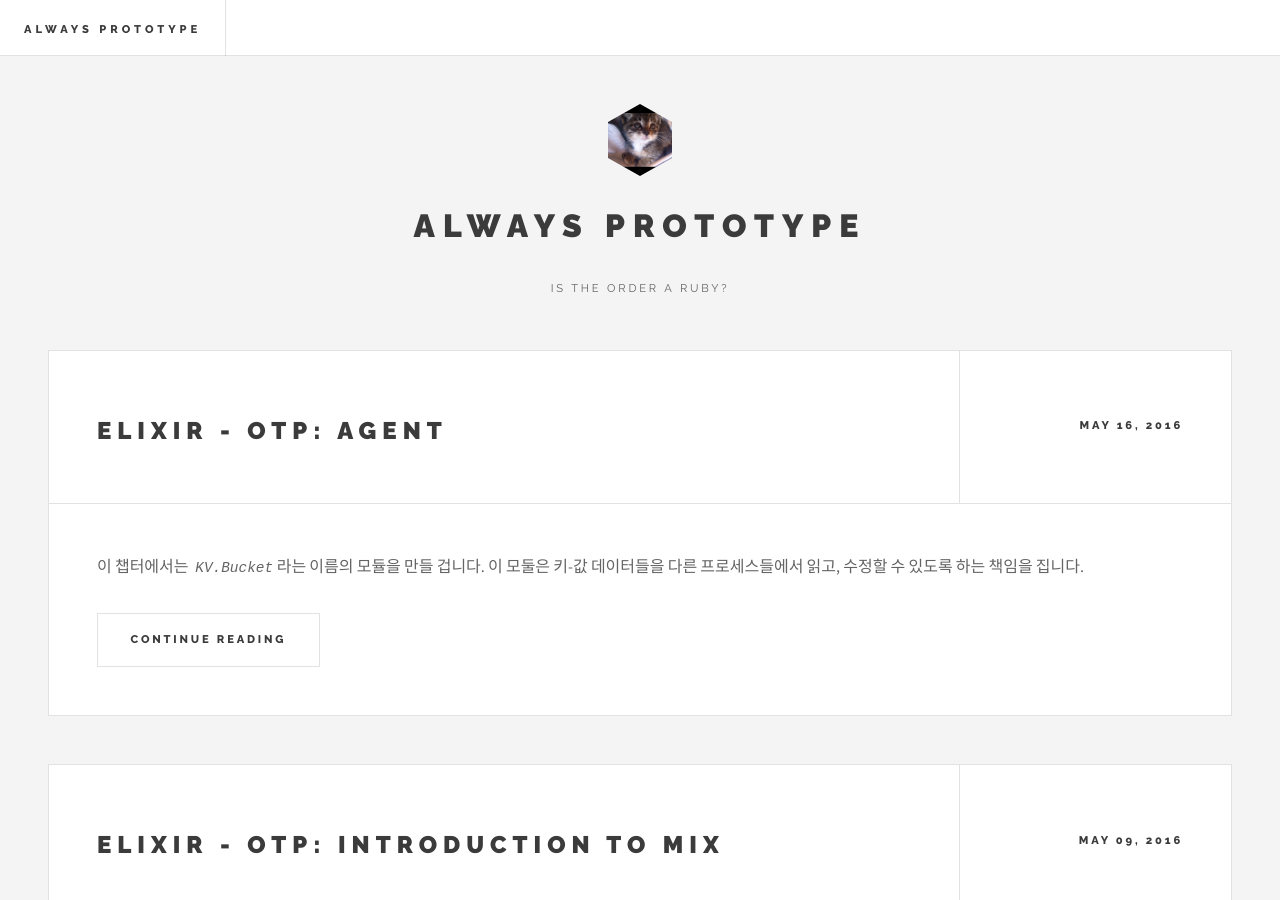
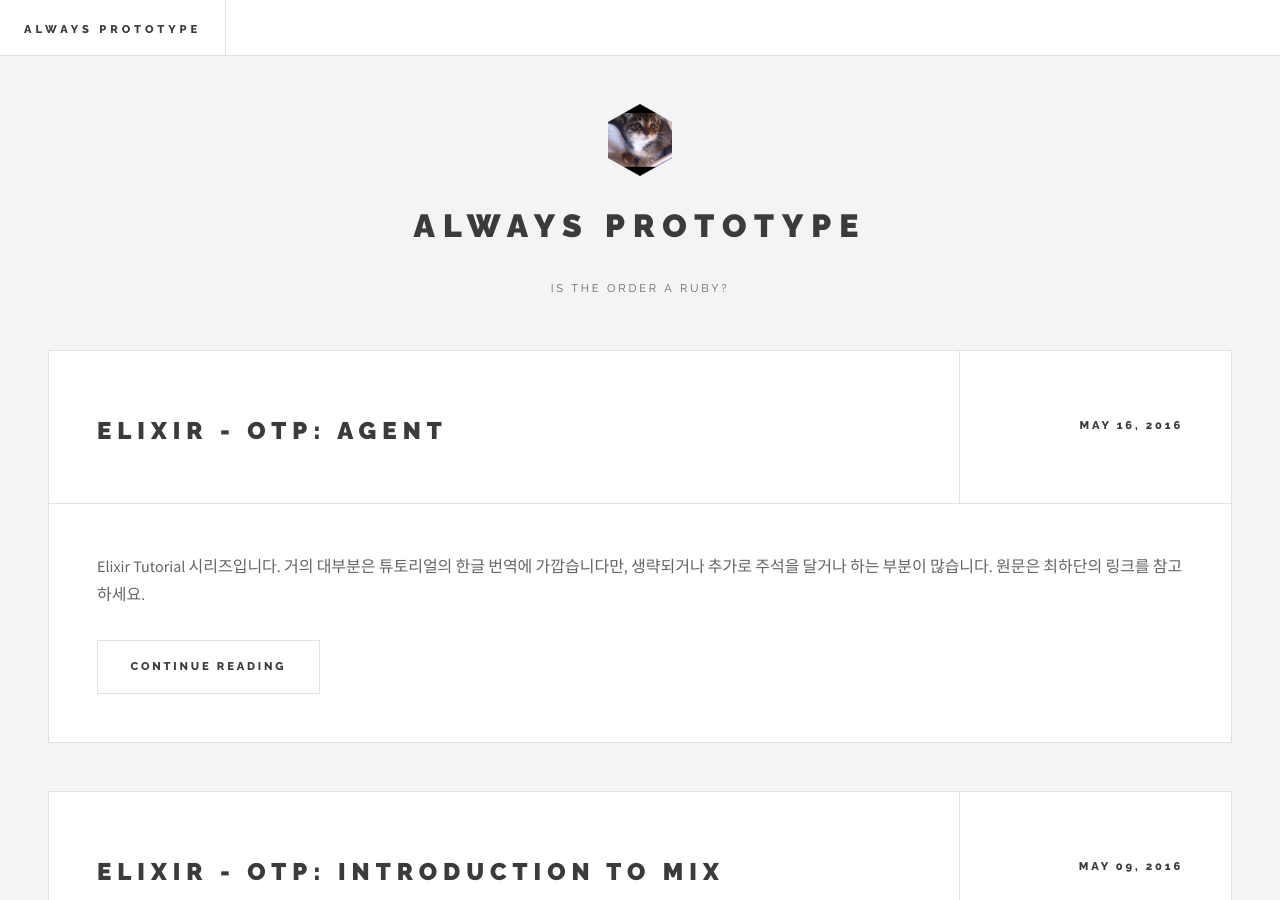
Before and after one commit to riseshia/archived-riseshia-github-io, a Jekyll site: the page built from index.html, in a window 1280 px wide and 900 px high. Built offline with Jekyll 4.4.1, drawn with Linux system fonts in a browser that asks for light colours; the list of posts is cut into pages by our own code.

Commit message:
fix typo

```diff
--- a/_posts/2016-05-16-elixir-otp-agent.md
+++ b/_posts/2016-05-16-elixir-otp-agent.md
@@ -4,6 +4,10 @@ title: "Elixir - OTP: Agent"
 date: 2016-05-16 21:45:08 +0900
 categories:
 ---
+
+Elixir Tutorial 시리즈입니다. 거의 대부분은 튜토리얼의 한글 번역에 가깝습니다만, 생략되거나 추가로 주석을 달거나 하는 부분이 많습니다. 원문은 최하단의 링크를 참고하세요.
+
+## OTP: Agent
 
 이 챕터에서는 `KV.Bucket`라는 이름의 모듈을 만들 겁니다. 이 모둘은 키-값 데이터들을 다른 프로세스들에서 읽고, 수정할 수 있도록 하는 책임을 집니다.
 
```
Also changed, not shown: other parts of _posts/2016-05-16-elixir-otp-agent.md (+0 -1 lines).
